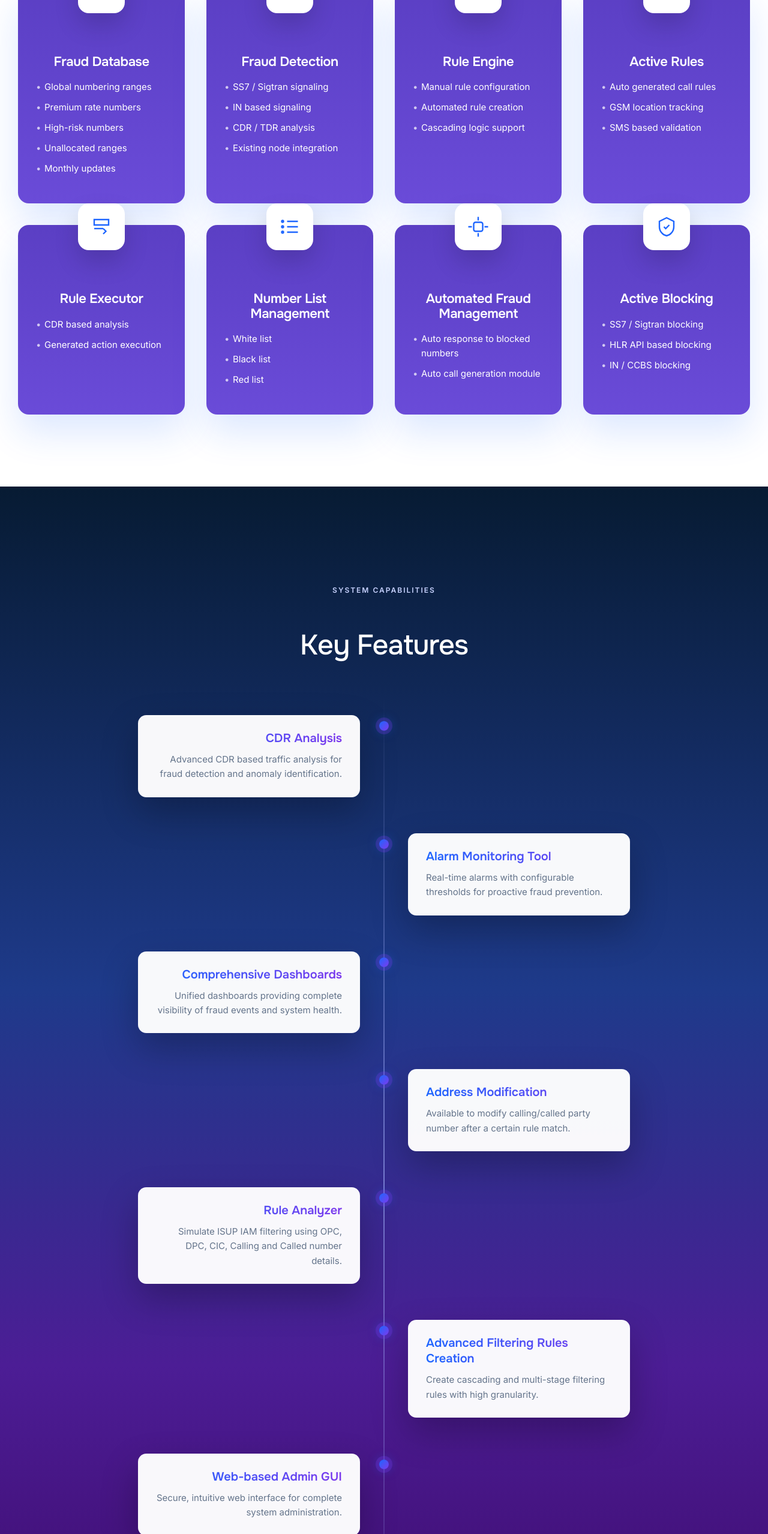
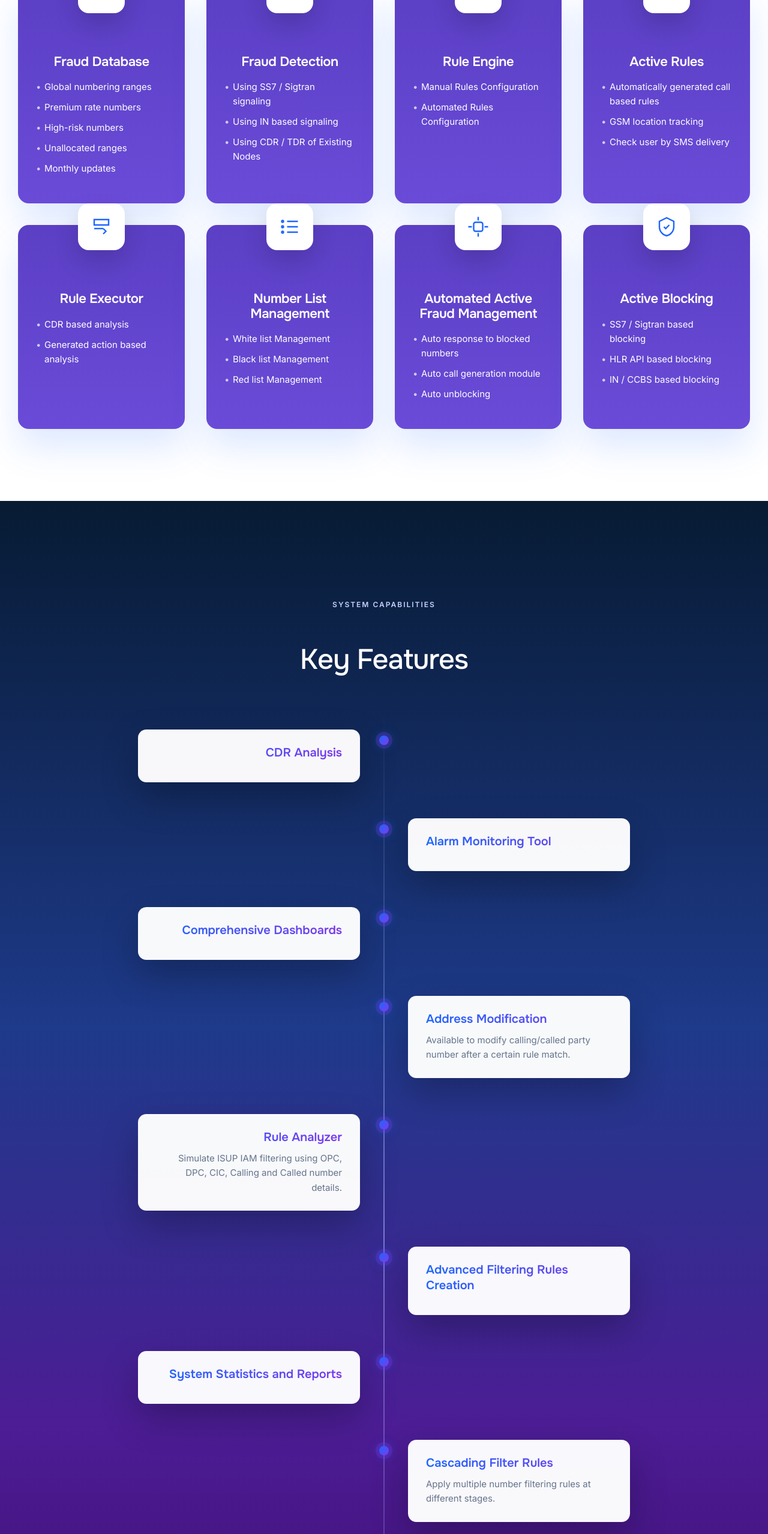
Before and after one commit to IftekharIIC/Spartified_solutions, a plain HTML site: page fraudprotect.html in a window 1280 px wide. Shown: the part 2043-4600 px from the top of the page at 60% size. Drawn offline with nearby package versions, Linux system fonts and the light colour scheme.

Commit message:
Initial commit

```diff
--- a/fraudprotect.html
+++ b/fraudprotect.html
@@ -241,10 +241,9 @@
         </div>
         <h3>Fraud Detection</h3>
         <ul>
-          <li>SS7 / Sigtran signaling</li>
-          <li>IN based signaling</li>
-          <li>CDR / TDR analysis</li>
-          <li>Existing node integration</li>
+          <li>Using SS7 / Sigtran signaling</li>
+          <li>Using IN based signaling</li>
+          <li>Using CDR / TDR of Existing Nodes</li>
         </ul>
       </div>
 
@@ -260,9 +259,8 @@
         </div>
         <h3>Rule Engine</h3>
         <ul>
-          <li>Manual rule configuration</li>
-          <li>Automated rule creation</li>
-          <li>Cascading logic support</li>
+          <li>Manual Rules Configuration</li>
+          <li>Automated Rules Configuration</li>
         </ul>
       </div>
 
@@ -278,9 +276,9 @@
         </div>
         <h3>Active Rules</h3>
         <ul>
-          <li>Auto generated call rules</li>
+          <li>Automatically generated call based rules</li>
           <li>GSM location tracking</li>
-          <li>SMS based validation</li>
+          <li>Check user by SMS delivery</li>
         </ul>
       </div>
 
@@ -297,7 +295,7 @@
         <h3>Rule Executor</h3>
         <ul>
           <li>CDR based analysis</li>
-          <li>Generated action execution</li>
+          <li>Generated action based analysis</li>
         </ul>
       </div>
 
@@ -314,9 +312,9 @@
         </div>
         <h3>Number List Management</h3>
         <ul>
-          <li>White list</li>
-          <li>Black list</li>
-          <li>Red list</li>
+          <li>White list Management</li>
+          <li>Black list Management</li>
+          <li>Red list Management</li>
         </ul>
       </div>
 
@@ -329,10 +327,11 @@
             <path d="M12 1v4M12 19v4M1 12h4M19 12h4"/>
           </svg>
         </div>
-        <h3>Automated Fraud Management</h3>
+        <h3>Automated Active Fraud Management</h3>
         <ul>
           <li>Auto response to blocked numbers</li>
           <li>Auto call generation module</li>
+          <li>Auto unblocking</li>
         </ul>
       </div>
 
@@ -347,9 +346,9 @@
         </div>
         <h3>Active Blocking</h3>
         <ul>
-          <li>SS7 / Sigtran blocking</li>
+          <li>SS7 / Sigtran based blocking</li>
           <li>HLR API based blocking</li>
-          <li>IN / CCBS blocking</li>
+          <li>IN / CCBS based blocking</li>
         </ul>
       </div>
 
@@ -375,7 +374,7 @@
         <div class="roadmap-dot"></div>
         <div class="roadmap-card">
           <h4>CDR Analysis</h4>
-          <p>Advanced CDR based traffic analysis for fraud detection and anomaly identification.</p>
+          <p></p>
         </div>
       </div>
 
@@ -383,7 +382,7 @@
         <div class="roadmap-dot"></div>
         <div class="roadmap-card">
           <h4>Alarm Monitoring Tool</h4>
-          <p>Real-time alarms with configurable thresholds for proactive fraud prevention.</p>
+          <p></p>
         </div>
       </div>
 
@@ -391,7 +390,7 @@
         <div class="roadmap-dot"></div>
         <div class="roadmap-card">
           <h4>Comprehensive Dashboards</h4>
-          <p>Unified dashboards providing complete visibility of fraud events and system health.</p>
+          <p></p>
         </div>
       </div>
 
@@ -413,12 +412,26 @@
           </p>
         </div>
       </div>
+      <div class="roadmap-item right">
+        <div class="roadmap-dot"></div>
+        <div class="roadmap-card">
+          <h4>Advanced Filtering Rules Creation</h4>
+          <p></p>
+        </div>
+      </div>
+      <div class="roadmap-item left">
+        <div class="roadmap-dot"></div>
+        <div class="roadmap-card">
+          <h4>System Statistics and Reports</h4>
+          <p></p>
+        </div>
+      </div>
 
       <div class="roadmap-item right">
         <div class="roadmap-dot"></div>
         <div class="roadmap-card">
-          <h4>Advanced Filtering Rules Creation</h4>
-          <p>Create cascading and multi-stage filtering rules with high granularity.</p>
+          <h4>Cascading Filter Rules</h4>
+          <p>Apply multiple number filtering rules at different stages.</p>
         </div>
       </div>
 
@@ -426,7 +439,7 @@
         <div class="roadmap-dot"></div>
         <div class="roadmap-card">
           <h4>Web-based Admin GUI</h4>
-          <p>Secure, intuitive web interface for complete system administration.</p>
+          <p></p>
         </div>
       </div>
 
@@ -467,8 +480,7 @@ Prefix, NAI & Min/Max Lengths.
         <img src="img/guardian.png" alt="">
         <h3>Revenue Protection</h3>
         <p>
-          Prevent illegal termination, bypass fraud and revenue leakage
-          across telecom networks.
+          Enhance revenue by mitigating illegal terminations into the network.
         </p>
       </div>
 
@@ -477,8 +489,7 @@ Prefix, NAI & Min/Max Lengths.
         <img src="img/analytics_1268203.png" alt="">
         <h3>Real-time Monitoring</h3>
         <p>
-          Continuous alarm monitoring and real-time traffic
-          anomaly detection.
+          Identify revenue leakage through comprehensive statistical tool.
         </p>
       </div>
 
@@ -487,18 +498,16 @@ Prefix, NAI & Min/Max Lengths.
         <img src="img/cyber-security_13727846.png" alt="">
         <h3>Advanced Security</h3>
         <p>
-          Multi-layer security using rule engines,
-          AI models and signaling intelligence.
+          Detection & Blocking of fraud within the network.
         </p>
       </div>
 
       <div class="kb-col red">
         <span class="kb-badge">4</span>
         <img src="img/objectivity.png" alt="">
-        <h3>High Detection Accuracy</h3>
+        <h3>High Accuracy</h3>
         <p>
-          Precision fraud detection using CDR,
-          IMSI, prefix and behavior analysis.
+          Increase the quality of service & customer satisfation.
         </p>
       </div>
 
@@ -507,8 +516,7 @@ Prefix, NAI & Min/Max Lengths.
         <img src="img/cloud.png" alt="">
         <h3>Operational Intelligence</h3>
         <p>
-          Clear dashboards, analytics and actionable
-          insights for confident decisions.
+          Identify users behaviors through Statistical Reports that can be used for marketing campaigns.
         </p>
       </div>
 
```
